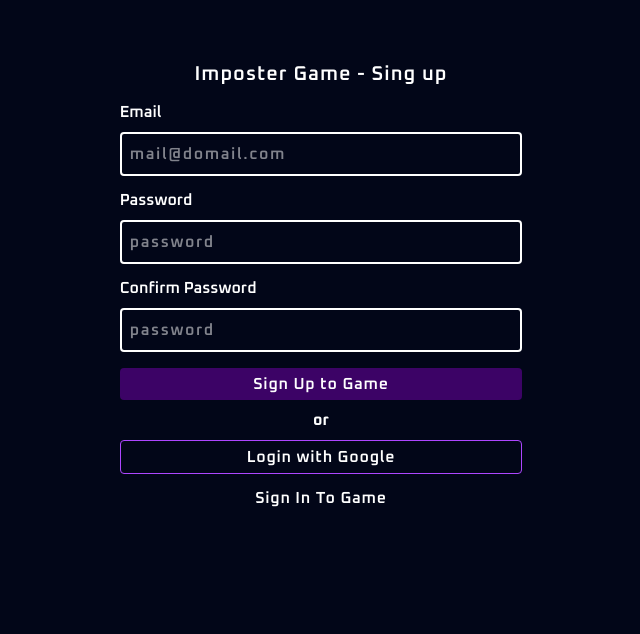
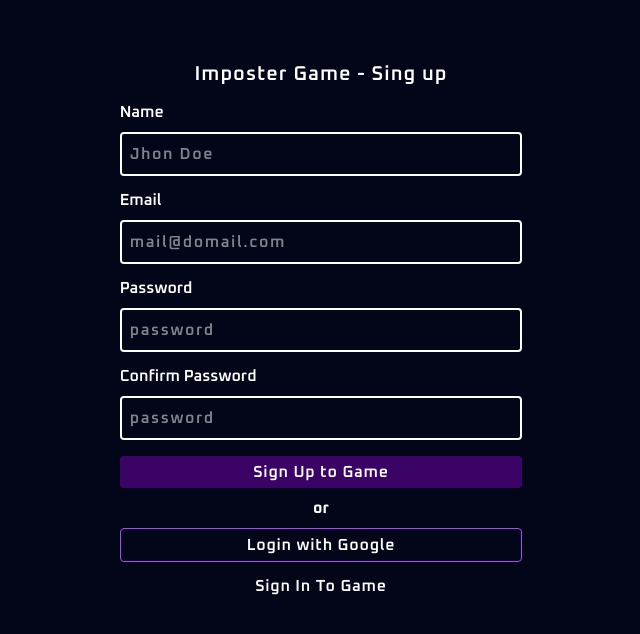
Before and after one commit to coderAung/imposter, a Next.js app in the folder imposter-web/: page /sign-up in a window 1280 px wide. Shown: the top 634 px of the page, without its empty margins (319-959 px from the left). Built offline with nearby package versions, Linux system fonts and the light colour scheme.

Commit message:
update .gitignore and implement sign-up

```diff
--- a/imposter-web/app/(auth)/sign-up/page.tsx
+++ b/imposter-web/app/(auth)/sign-up/page.tsx
@@ -1,21 +1,40 @@
+"use client"
 import { AppButton } from "@/components/customs/buttons"
 import { Title } from "@/components/customs/fonts"
 import { AppInput } from "@/components/customs/forms"
+import { SignUpForm } from "@/models/schemas"
+import { signUp } from "@/services/actions/auth.action"
 import Link from "next/link"
+import { useState } from "react"
 
 export default function SignUp() {
+
+    const [form, setForm] = useState<SignUpForm>({name: "", email: "", password: "", confirm: ""})
+
+    const handleSubmit = async (e:React.FormEvent) => {
+        e.preventDefault()
+        if(form.password !== form.confirm) return
+        await signUp(form)
+    }
+
+    const handleInput = (e:React.ChangeEvent<HTMLInputElement>) => {
+        const {name, value} = e.target
+        setForm(prev => ({...prev, [name]: value}))
+    }
+
     return (
-        <div className="rounded w-full md:w-1/3 mt-4 p-3">
+        <form onSubmit={handleSubmit} className="rounded w-full md:w-1/3 mt-4 p-3">
             <Title title="Imposter Game - Sing up" className="mb-3 text-center" />
-            <AppInput id="email" name="email" label="Email" type="text" placeholder="mail@domail.com" className="mb-3" />
-            <AppInput id="password" name="password" label="Password" type="password" placeholder="password" className="mb-3" />
-            <AppInput id="confirm" name="confirm" label="Confirm Password" type="password" placeholder="password" />
+            <AppInput onChange={handleInput} value={form.name} id="name" name="name" label="Name" type="text" placeholder="Jhon Doe" className="mb-3" />
+            <AppInput onChange={handleInput} value={form.email} id="email" name="email" label="Email" type="text" placeholder="mail@domail.com" className="mb-3" />
+            <AppInput onChange={handleInput} value={form.password} id="password" name="password" label="Password" type="password" placeholder="password" className="mb-3" />
+            <AppInput onChange={handleInput} value={form.confirm} id="confirm" name="confirm" label="Confirm Password" type="password" placeholder="password" />
             <div className="mt-4">
-                <AppButton className="w-full block" asChild><Link href={"/home"}>Sign Up to Game</Link></AppButton>
+                <AppButton className="w-full block" type="submit">Sign Up to Game</AppButton>
                 <div className="text-center my-2 font-bold">or</div>
                 <AppButton className="w-full" variant="outline">Login with Google</AppButton>
                 <AppButton className="w-full block mt-2 text-center" variant="ghost" asChild><Link href={"/sign-in"}>Sign In To Game</Link></AppButton>
             </div>
-        </div>
+        </form>
     )
 }
--- a/imposter-web/models/dtos.ts
+++ b/imposter-web/models/dtos.ts
@@ -31,3 +31,7 @@ export type LobbyDeail = {
         profile:string,
     }[]
 }
+
+export type ModificationResult = {
+    result_id: string,
+}
--- a/imposter-web/services/actions/auth.action.ts
+++ b/imposter-web/services/actions/auth.action.ts
@@ -1,6 +1,6 @@
 "use server"
-import { AuthResult } from "@/models/dtos";
-import { SignInForm } from "@/models/schemas";
+import { AuthResult, ModificationResult } from "@/models/dtos";
+import { SignInForm, SignUpForm } from "@/models/schemas";
 import { setAccessToken } from "@/utils/auth";
 import { publicRequest } from "@/utils/rest-client";
 import { redirect } from "next/navigation";
@@ -17,3 +17,15 @@ export async function signIn(form:SignInForm) {
     await setAccessToken(`${result.token_type} ${result.access_token}`)
     redirect("/home")
 }
+
+export async function signUp(form:SignUpForm) {
+    const resp = await publicRequest("auth/sign-up", {
+        method: "POST",
+        headers: {
+            "Content-Type": "application/json",
+        },
+        body: JSON.stringify(form)
+    })
+    if(!resp.ok) {}
+    redirect("/sign-in")
+}
```
Also changed, not shown: imposter-web/models/schemas.ts (+7 -0 lines), 2 other files (tests, documents, lock files or other folders).
